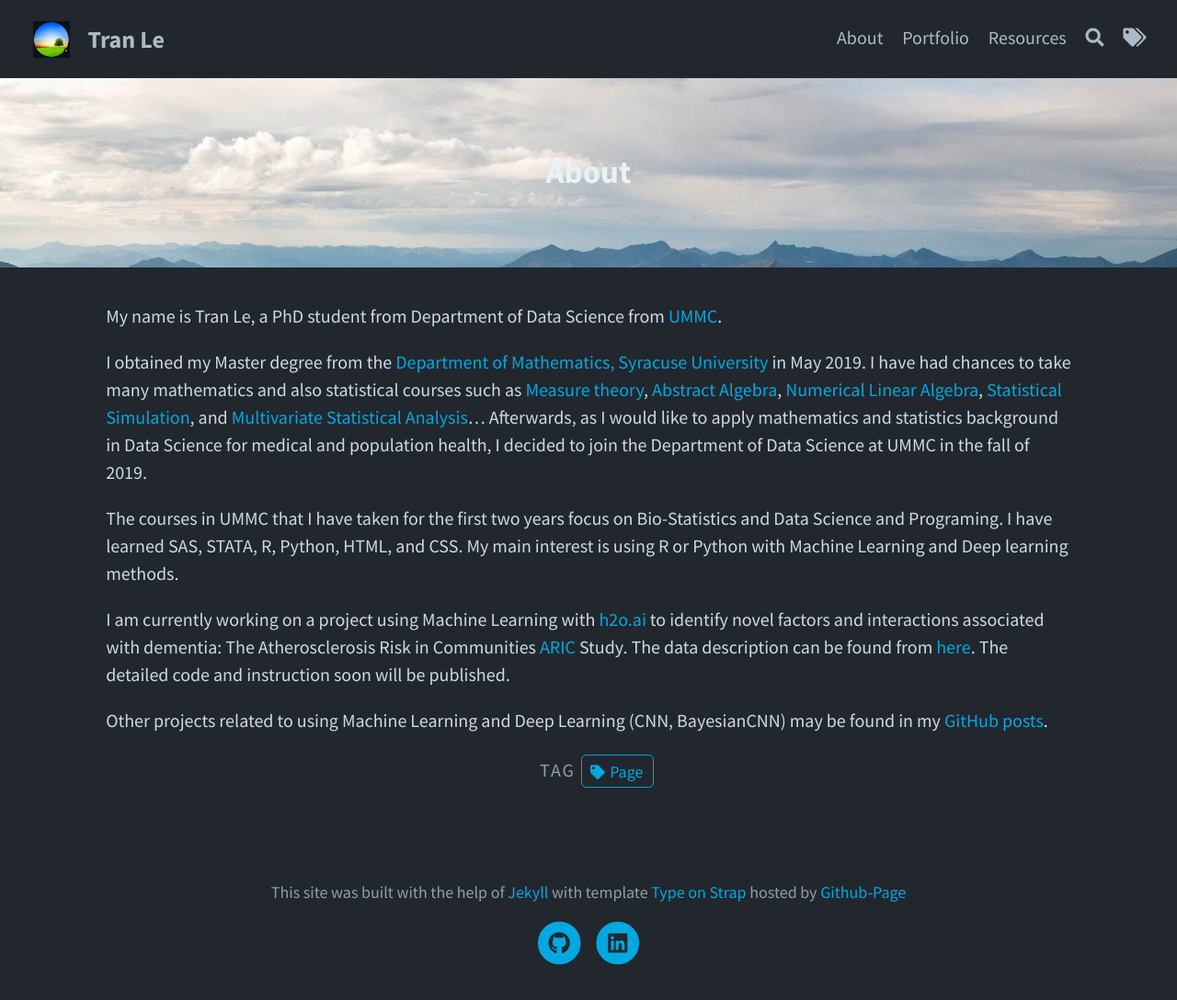
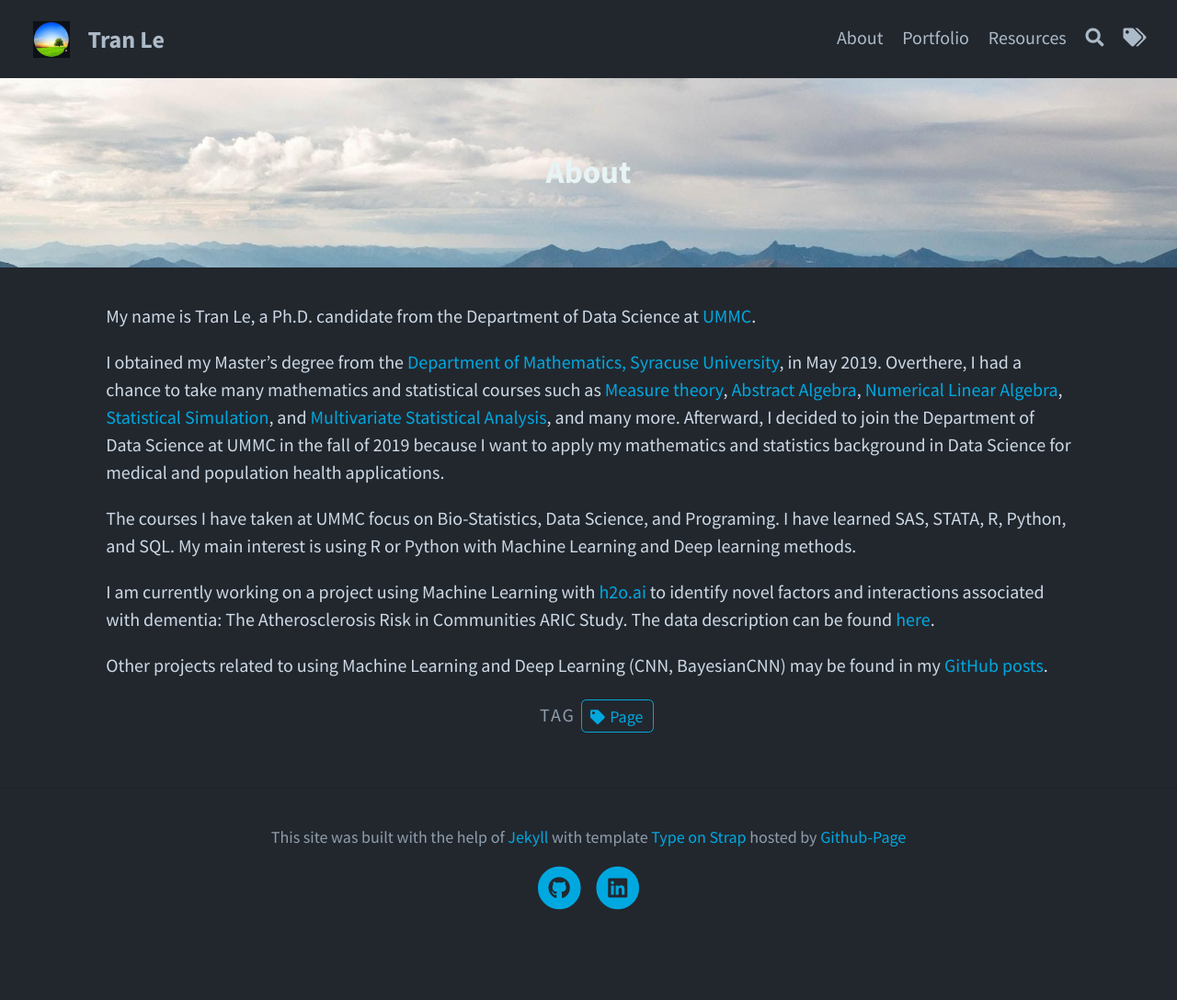
Before and after one commit to tranktle/porfolio, a Jekyll site: the page built from pages/about.md, in a window 1280 px wide. Shown: the whole page at 92% size. Built offline with Jekyll 4.4.1, drawn with Linux system fonts in a browser that asks for light colours; after the commit the page ends 1028 px from its top, so only the background shows below that.

Commit message:
Update about.md

```diff
--- a/pages/about.md
+++ b/pages/about.md
@@ -5,12 +5,13 @@
 feature-img: "assets/img/pexels/travel.jpeg"
 tags: [Page]
 ---
-My name is Tran Le, a PhD student from Department of Data Science from [UMMC](https://www.umc.edu/SoPH/Departments-and-Faculty/Data-Science/Department-of-Data-Science-Home.html).
 
-I obtained my Master degree from the [Department of Mathematics, Syracuse University](https://thecollege.syr.edu/mathematics/) in May 2019. I have had chances to take many mathematics and also statistical courses such as [Measure theory](https://www.maa.org/press/maa-reviews/principles-of-mathematical-analysis), [Abstract Algebra](https://www.maa.org/press/maa-reviews/abstract-algebra), [Numerical Linear Algebra](https://books.google.com/books/about/Numerical_Linear_Algebra.html?id=JaPtxOytY7kC), [Statistical Simulation](https://www.amazon.com/Simulation-Sheldon-M-Ross/dp/0124158250/ref=pd_lpo_1?pd_rd_i=0124158250&psc=1), and [Multivariate Statistical Analysis](https://books.google.com/books/about/An_Introduction_to_Multivariate_Statisti.html?id=Cmm9QgAACAAJ)... Afterwards, as I would like to apply mathematics and statistics background in Data Science for medical and population health, I decided to join the Department of Data Science at UMMC in the fall of 2019.
+My name is Tran Le, a Ph.D. candidate from the Department of Data Science at [UMMC](https://www.umc.edu/SoPH/Departments-and-Faculty/Data-Science/Department-of-Data-Science-Home.html).
 
-The courses in UMMC that I have taken for the first two years focus on Bio-Statistics and Data Science and Programing. I have learned SAS, STATA, R, Python, HTML, and CSS. My main interest is using R or Python with Machine Learning and Deep learning methods.
+I obtained my Master's degree from the [Department of Mathematics, Syracuse University](https://thecollege.syr.edu/mathematics/), in May 2019. Overthere, I had a chance to take many mathematics and statistical courses such as [Measure theory](https://www.maa.org/press/maa-reviews/principles-of-mathematical-analysis), [Abstract Algebra](https://www.maa.org/press/maa-reviews/abstract-algebra), [Numerical Linear Algebra](https://books.google.com/books/about/Numerical_Linear_Algebra.html?id=JaPtxOytY7kC), [Statistical Simulation](https://www.amazon.com/Simulation-Sheldon-M-Ross/dp/0124158250/ref=pd_lpo_1?pd_rd_i=0124158250&psc=1), and [Multivariate Statistical Analysis](https://books.google.com/books/about/An_Introduction_to_Multivariate_Statisti.html?id=Cmm9QgAACAAJ), and many more. Afterward, I decided to join the Department of Data Science at UMMC in the fall of 2019 because I want to apply my mathematics and statistics background in Data Science for medical and population health applications.
 
-I am currently working on a project using Machine Learning with [h2o.ai](https://docs.h2o.ai/h2o/latest-stable/h2o-docs/index.html) to identify novel factors and interactions associated with dementia: The Atherosclerosis Risk in Communities [ARIC](https://sites.cscc.unc.edu/aric/) Study. The data description can be found from [here](https://mindset.umc.edu/aricvarexplorer/index.html). The detailed code and instruction soon will be published.
+The courses I have taken at UMMC focus on Bio-Statistics, Data Science, and Programing. I have learned SAS, STATA, R, Python, and SQL. My main interest is using R or Python with Machine Learning and Deep learning methods.
+
+I am currently working on a project using Machine Learning with [h2o.ai](https://docs.h2o.ai/h2o/latest-stable/h2o-docs/index.html) to identify novel factors and interactions associated with dementia: The Atherosclerosis Risk in Communities ARIC Study. The data description can be found [here](https://mindset.umc.edu/aricvarexplorer/index.html).
 
 Other projects related to using Machine Learning and Deep Learning (CNN, BayesianCNN) may be found in my [GitHub posts](https://tranktle.github.io/porfolio/).
```
